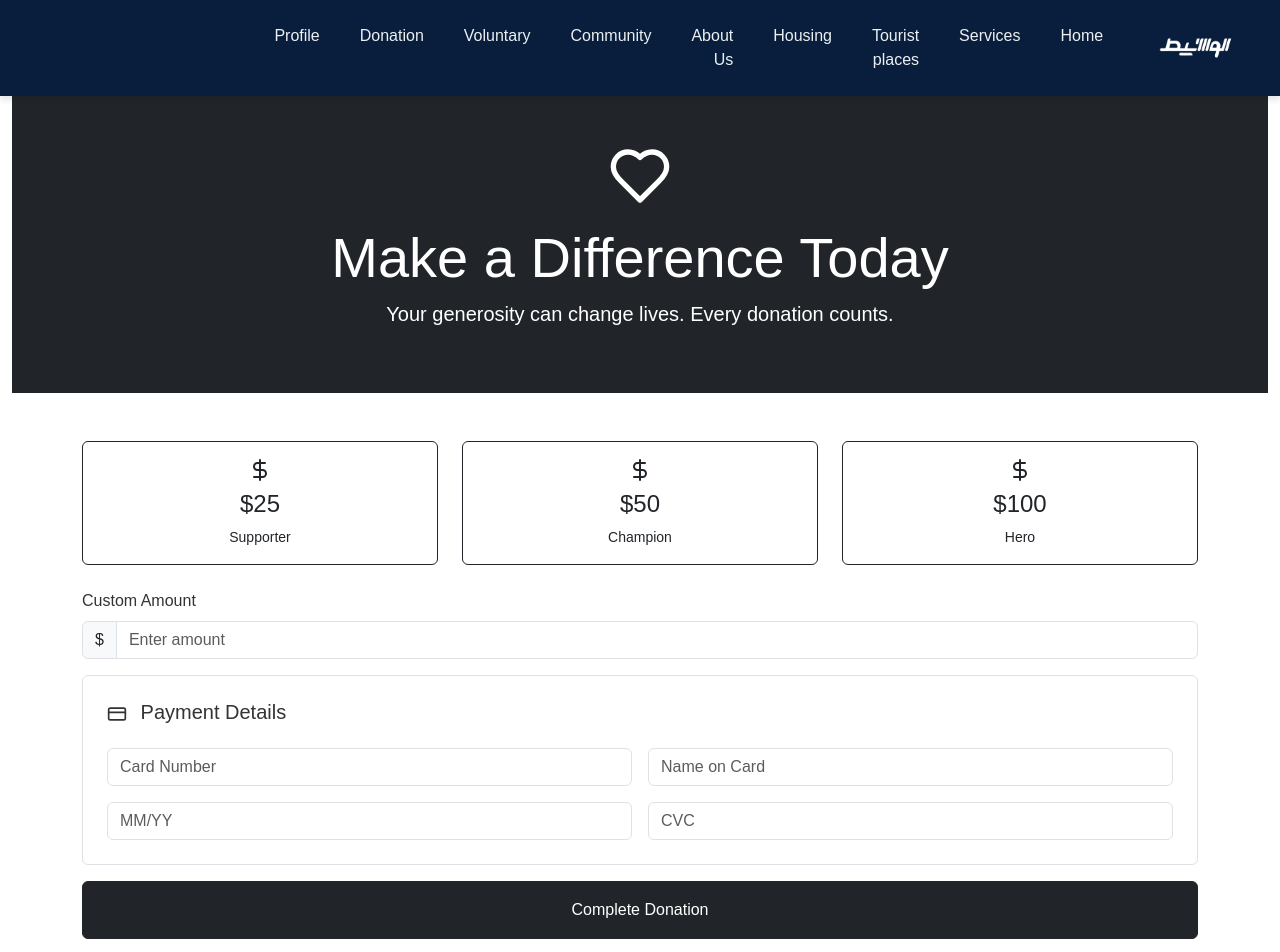
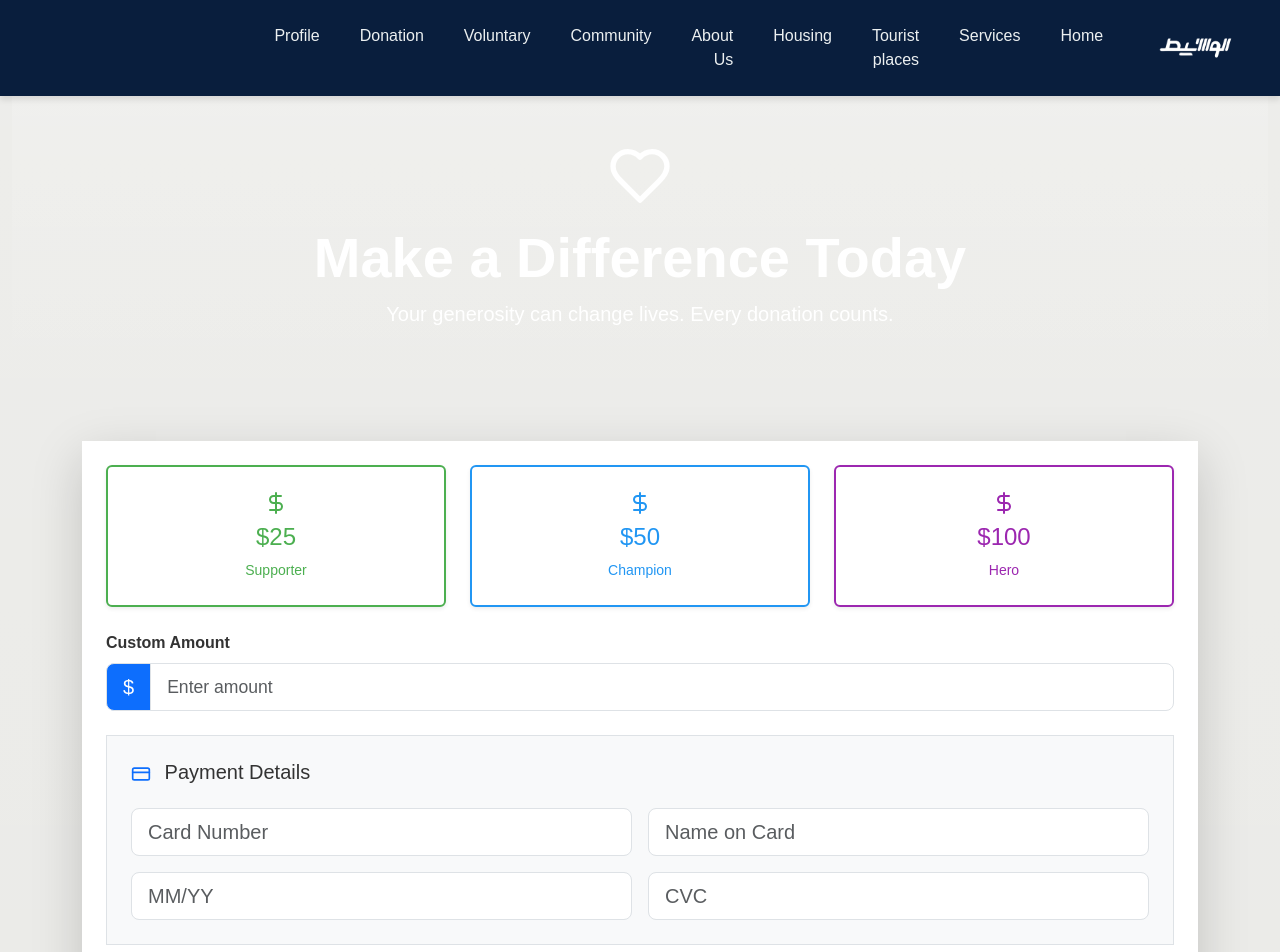
Before and after one commit to MahmoudMoursy/final-project-A, a React (Vite) app: page /Donation in a window 1280 px wide. Shown: the top 952 px of the page. Built offline with nearby package versions, Linux system fonts and the light colour scheme.

Commit message:
donation page

```diff
--- a/src/Components/Footer.jsx
+++ b/src/Components/Footer.jsx
@@ -1,18 +1,19 @@
 import React from 'react';
 import { Box, Typography, Grid, Link, TextField, Button } from '@mui/material';
+import wasetLogo from '../assets/waset.png';
 
 const Footer = () => {
   return (
     <div
       className="container-fluid  text-light mt-5"
-  style={{ overflow: "hidden", backgroundColor: "#091e3d" }}
+      style={{ overflow: "hidden", backgroundColor: "#091e3d", direction: "rtl" }}
     >
       <div className="container">
         <div className="row gx-5">
           <div className="col-lg-4 col-md-6 footer-about">
             <div className="d-flex flex-column align-items-center justify-content-center text-center p-4">
               <a href="index.html" className="navbar-brand text-center m-auto">
-            <img src="assets/aswulogo2.png" width="220px" alt="Logo" />
+                <img src={wasetLogo} width="220px" alt="Logo" />
               </a>
             </div>
           </div>
--- a/src/page/Donation.jsx
+++ b/src/page/Donation.jsx
@@ -1,7 +1,8 @@
-import { useState } from "react";
+import { useState, useEffect } from "react";
 import { Heart, DollarSign, CreditCard, CheckCircle } from "lucide-react";
 import Footer from "../Components/Footer";
 import NavBar from "../Components/NavBar";
+import { motion } from "framer-motion";
 
 function Donation() {
   const [amount, setAmount] = useState("");
@@ -9,9 +10,9 @@ function Donation() {
   const [showSuccess, setShowSuccess] = useState(false);
 
   const donationTiers = [
-    { amount: "25", label: "Supporter" },
-    { amount: "50", label: "Champion" },
-    { amount: "100", label: "Hero" },
+    { amount: "25", label: "Supporter", color: "#4CAF50" },
+    { amount: "50", label: "Champion", color: "#2196F3" },
+    { amount: "100", label: "Hero", color: "#9C27B0" },
   ];
 
   const handleSubmit = (e) => {
@@ -23,114 +24,154 @@ function Donation() {
   return (
     <>
       <NavBar />
-      <div className="container-fluid  bg-white min-vh-100">
+      <div className="container-fluid bg-gradient min-vh-100" style={{ background: "linear-gradient(135deg, #f5f7fa 0%, #c3cfe2 100%)" }}>
         {/* Hero Section */}
-        <div className="bg-dark text-white py-5 text-center">
-          <Heart size={64} className="mb-3" />
-          <h1 className="display-4">Make a Difference Today</h1>
-          <p className="lead">
-            Your generosity can change lives. Every donation counts.
-          </p>
-        </div>
+        <motion.div
+          initial={{ opacity: 0, y: 20 }}
+          animate={{ opacity: 1, y: 0 }}
+          transition={{ duration: 0.8 }}
+          className="bg-gradient text-white py-5 text-center"
+          style={{ background: "linear-gradient(45deg, #1a237e 0%, #0d47a1 100%)" }}
+        >
+          <motion.div
+            animate={{ scale: [1, 1.1, 1] }}
+            transition={{ duration: 2, repeat: Infinity }}
+          >
+            <Heart size={64} className="mb-3 text-pink-500" />
+          </motion.div>
+          <h1 className="display-4 fw-bold">Make a Difference Today</h1>
+          <p className="lead">Your generosity can change lives. Every donation counts.</p>
+        </motion.div>
 
         {/* Donation Form Section */}
         <div className="container py-5">
-          <form onSubmit={handleSubmit}>
-            <div className="row mb-4">
-              {donationTiers.map((tier) => (
-                <div className="col-md-4" key={tier.amount}>
+          <form onSubmit={handleSubmit} className="bg-white p-4 rounded-lg shadow-lg">
+            <motion.div
+              initial={{ opacity: 0 }}
+              animate={{ opacity: 1 }}
+              transition={{ staggerChildren: 0.2 }}
+              className="row mb-4"
+            >
+              {donationTiers.map((tier, index) => (
+                <motion.div
+                  className="col-md-4"
+                  key={tier.amount}
+                  initial={{ opacity: 0, y: 20 }}
+                  animate={{ opacity: 1, y: 0 }}
+                  transition={{ delay: index * 0.2 }}
+                >
                   <button
                     type="button"
                     onClick={() => {
                       setSelectedTier(tier.amount);
                       setAmount(tier.amount);
                     }}
-                    className={`btn btn-outline-dark w-100 py-3 ${selectedTier === tier.amount ? "btn-dark text-white" : ""
-                      }`}
+                    className={`btn w-100 py-4 rounded-lg shadow-sm transition-all duration-300 hover:shadow-lg ${selectedTier === tier.amount ? "text-white" : ""}`}
+                    style={{
+                      background: selectedTier === tier.amount ? tier.color : "white",
+                      border: `2px solid ${tier.color}`,
+                      color: selectedTier === tier.amount ? "white" : tier.color,
+                    }}
                   >
                     <DollarSign size={24} className="mb-2" />
                     <div className="h4">${tier.amount}</div>
                     <div className="small">{tier.label}</div>
                   </button>
-                </div>
+                </motion.div>
               ))}
-            </div>
+            </motion.div>
 
             {/* Custom Amount */}
-            <div className="mb-3">
-              <label className="form-label">Custom Amount</label>
-              <div className="input-group">
-                <span className="input-group-text">$</span>
+            <motion.div
+              initial={{ opacity: 0, y: 20 }}
+              animate={{ opacity: 1, y: 0 }}
+              transition={{ delay: 0.6 }}
+              className="mb-4"
+            >
+              <label className="form-label fw-bold">Custom Amount</label>
+              <div className="input-group input-group-lg">
+                <span className="input-group-text bg-primary text-white">$</span>
                 <input
                   type="number"
-                  className="form-control"
+                  className="form-control form-control-lg"
                   value={amount}
                   onChange={(e) => {
                     setAmount(e.target.value);
                     setSelectedTier("");
                   }}
                   placeholder="Enter amount"
+                  style={{ fontSize: "1.1rem" }}
                 />
               </div>
-            </div>
+            </motion.div>
 
             {/* Payment Details */}
-            <div className="border p-4 rounded mb-3">
-              <h3 className="h5">
-                <CreditCard size={20} className="me-2" /> Payment Details
+            <motion.div
+              initial={{ opacity: 0, y: 20 }}
+              animate={{ opacity: 1, y: 0 }}
+              transition={{ delay: 0.8 }}
+              className="border p-4 rounded-lg mb-4 bg-light"
+            >
+              <h3 className="h5 mb-4">
+                <CreditCard size={20} className="me-2 text-primary" /> Payment Details
               </h3>
-              <div className="row g-3 mt-2">
+              <div className="row g-3">
                 <div className="col-md-6">
                   <input
                     type="text"
-                    className="form-control"
+                    className="form-control form-control-lg"
                     placeholder="Card Number"
                   />
                 </div>
                 <div className="col-md-6">
                   <input
                     type="text"
-                    className="form-control"
+                    className="form-control form-control-lg"
                     placeholder="Name on Card"
                   />
                 </div>
                 <div className="col-md-6">
                   <input
                     type="text"
-                    className="form-control"
+                    className="form-control form-control-lg"
                     placeholder="MM/YY"
                   />
                 </div>
                 <div className="col-md-6">
-                  <input type="text" className="form-control" placeholder="CVC" />
+                  <input
+                    type="text"
+                    className="form-control form-control-lg"
+                    placeholder="CVC"
+                  />
                 </div>
               </div>
-            </div>
+            </motion.div>
 
             {/* Submit Button */}
-            <button type="submit" className="btn btn-dark w-100 py-3">
+            <motion.button
+              whileHover={{ scale: 1.02 }}
+              whileTap={{ scale: 0.98 }}
+              type="submit"
+              className="btn btn-primary w-100 py-3 fw-bold rounded-pill"
+              style={{ fontSize: "1.2rem", background: "linear-gradient(45deg, #1a237e 0%, #0d47a1 100%)" }}
+            >
               Complete Donation
-            </button>
+            </motion.button>
           </form>
 
           {/* Success Message */}
           {showSuccess && (
-            <div className="alert alert-success mt-3 d-flex align-items-center">
-              <CheckCircle size={20} className="me-2" /> Thank you for your
-              donation!
-            </div>
+            <motion.div
+              initial={{ opacity: 0, y: -20 }}
+              animate={{ opacity: 1, y: 0 }}
+              exit={{ opacity: 0, y: -20 }}
+              className="alert alert-success mt-4 d-flex align-items-center shadow-lg"
+              style={{ background: "linear-gradient(45deg, #43A047 0%, #2E7D32 100%)", color: "white" }}
+            >
+              <CheckCircle size={24} className="me-2" /> Thank you for your generous donation!
+            </motion.div>
           )}
         </div>
-
-        {/* Footer */}
-        <footer
-          className="bg-light text-dark text-center py-4 mt-5 border border-success rounded mx-auto shadow-lg"
-          style={{ maxWidth: "600px", backgroundColor: "#eaffea" }}
-        >
-          <p className="mb-1 fw-bold text-success">
-            Your donation is securely processed and encrypted.
-          </p>
-        </footer>
 
         <Footer />
       </div>
```
Lines whose indentation alone changed are shown as unchanged.
